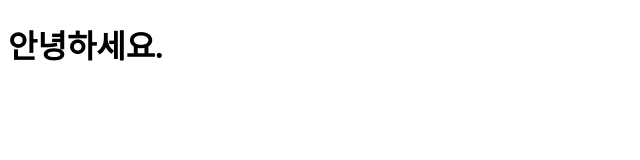
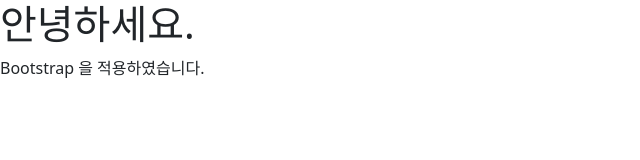
Before and after one commit to yongjin0217/yongjin0217.github.io, a plain HTML site: page docs/index.html in a window 1280 px wide. Shown: the whole page, without its empty margins (0-640 px from the left). Drawn offline with nearby package versions, Linux system fonts and the light colour scheme.

Commit message:
index 부트스트랩 추가

```diff
--- a/docs/index.html
+++ b/docs/index.html
@@ -2,11 +2,12 @@
 <html lang="ko">
 <head>
     <meta charset="UTF-8">
-    <title>Document</title>
+    <title>메인페이지</title>
+    <link rel="stylesheet" href="https://cdn.jsdelivr.net/npm/bootstrap@5.2.3/dist/css/bootstrap.min.css">
 </head>
 <body>
-    <h1>안녕하세요.
-
-    </h1>
+    <h1>안녕하세요.</h1>
+    <p>Bootstrap 을 적용하였습니다.</p>
+    <script src="https://cdn.jsdelivr.net/npm/bootstrap@5.2.3/dist/js/bootstrap.min.js"></script>
 </body>
 </html>
```
